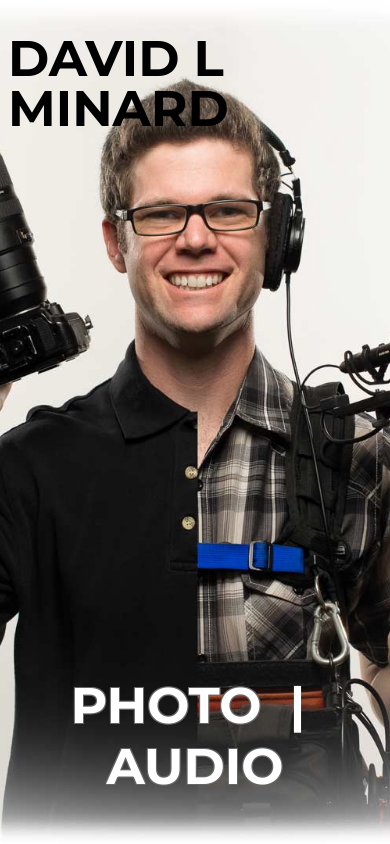
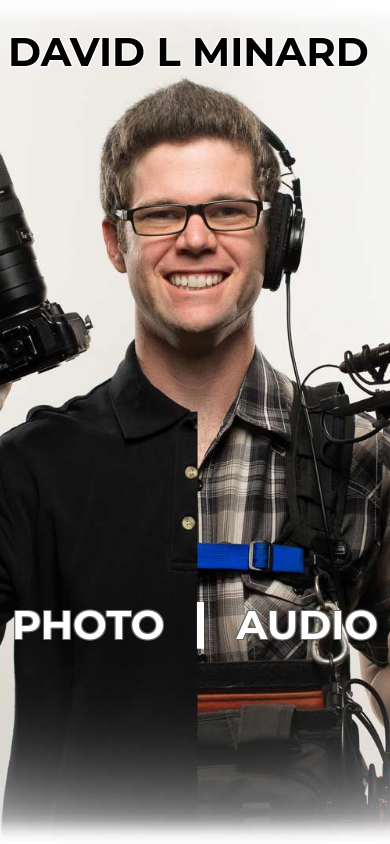
Before and after one commit to chuyskywalker/davidlminard, a website: page index.njk in a window 390 px wide. Drawn offline with nearby package versions, Linux system fonts and the light colour scheme; files that its build step writes are made by us from their sources.

Commit message:
Reduce font size/change placement for better phone rendering

```diff
--- a/index.njk
+++ b/index.njk
@@ -26,18 +26,22 @@
             font-family: 'Montserrat', sans-serif;
             text-transform: uppercase;
             font-weight: 700;
-            font-size: 50px;
+            font-size: 40px;
             line-height: 50px;
             margin-bottom: 25px;
+            text-shadow:
+               -1px -1px 0 #fff,
+                1px -1px 0 #fff,
+                -1px 1px 0 #fff,
+                 1px 1px 0 #fff;
         }
         #links {
             position: fixed;
             left: 0;
             right: 0;
             bottom: 0;
-            top: 80%;
+            top: 70%;
             text-align: center;
-
             font-family: 'Montserrat', sans-serif;
             text-transform: uppercase;
             font-weight: 700;
@@ -48,7 +52,7 @@
             font-family: 'Montserrat', sans-serif;
             text-transform: uppercase;
             font-weight: 700;
-            font-size: 50px;
+            font-size: 40px;
             color: #fff;
             text-decoration: none;
             text-shadow:
@@ -59,14 +63,12 @@
             transition:.5s;
         }
         #links a:hover {
-            color: #42DCA3;
-
             text-shadow:
-               -1px -1px 1px #fff,
-                1px -1px 1px #fff,
-                -1px 1px 1px #fff,
-                 1px 1px 1px #fff;
-            transition:.5s;
+               -2px -2px 4px #88b,
+                2px -2px 4px #88b,
+                -2px 2px 4px #88b,
+                 2px 2px 4px #88b;
+            transition:1s;
         }
     </style>
 
```
